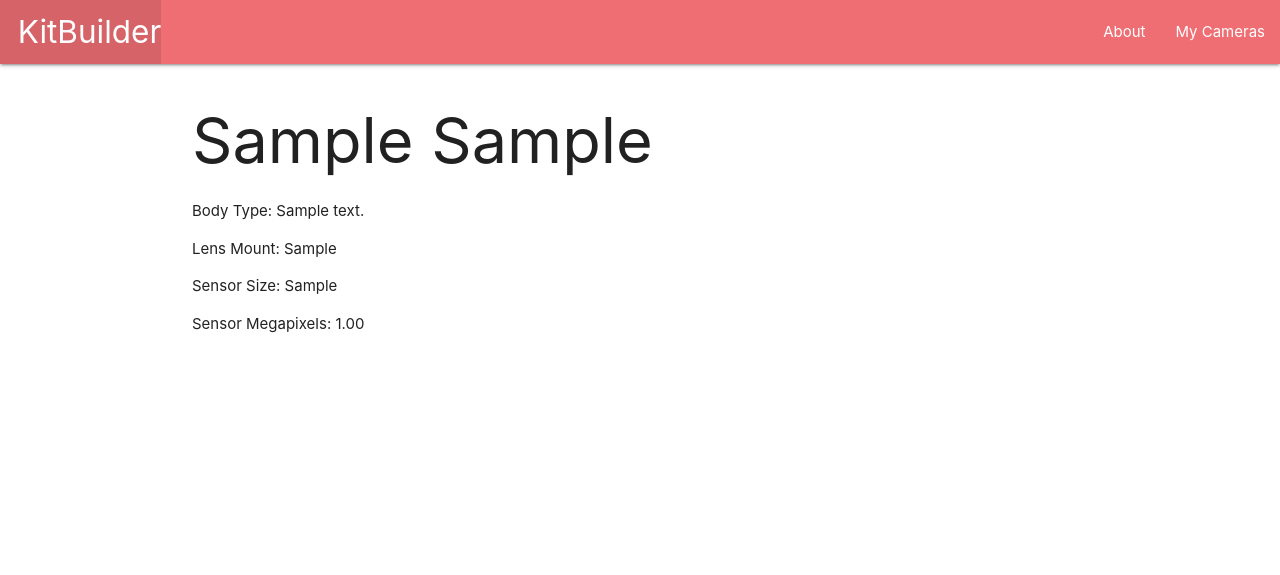
After one commit to benorloff/kit-builder, a Django app: page /cameras/1/ in a window 1280 px wide. The commit adds this page. Shown: the top 575 px of the page. Run offline with Django 4.2, Linux system fonts and the light colour scheme; tables that the repository leaves empty hold one stand-in row (values such as "Sample post").

Commit message:
namespace URLs

```diff
--- a/main_app/templates/base.html
+++ b/main_app/templates/base.html
@@ -6,6 +6,7 @@
   <meta name="viewport" content="width=device-width, initial-scale=1.0">
   <meta http-equiv="X-UA-Compatible" content="ie=edge">
   <title>KitBuilder</title>
+  <link href="https://fonts.googleapis.com/icon?family=Material+Icons" rel="stylesheet">
   <link rel="stylesheet" href="https://cdnjs.cloudflare.com/ajax/libs/materialize/1.0.0/css/materialize.min.css">
   <script src="https://cdnjs.cloudflare.com/ajax/libs/materialize/1.0.0/js/materialize.min.js"></script>
   <link rel="stylesheet" type="text/css" href="{% static 'css/style.css' %}">
--- /dev/null
+++ b/main_app/templates/cameras/detail.html
@@ -0,0 +1,11 @@
+{% extends 'base.html' %}
+{% block content %}
+
+<h1>{{ camera.make }} {{ camera.model }}</h1>
+
+<p>Body Type: {{ camera.body_type }}</p>
+<p>Lens Mount: {{ camera.lens_mount }}</p>
+<p>Sensor Size: {{ camera.sensor_size }}</p>
+<p>Sensor Megapixels: {{ camera.sensor_mp }}</p>
+
+{% endblock %}
--- a/main_app/templates/cameras/index.html
+++ b/main_app/templates/cameras/index.html
@@ -11,6 +11,7 @@
       <p>Lens Mount: {{ camera.lens_mount }}</p>
       <p>Sensor Size: {{ camera.sensor_size }}</p>
       <p>Sensor Megapixels: {{ camera.sensor_mp }}</p>
+      <a href="{% url 'main_app:detail' camera.id %}" class="btn-floating"><i class="material-icons">arrow_forward</i></a>
     </div>
   </div>
 {% endfor %}
--- a/main_app/urls.py
+++ b/main_app/urls.py
@@ -1,8 +1,10 @@
 from django.urls import path
 from . import views
 
+app_name = 'main_app'
 urlpatterns = [
     path('', views.home, name='home'),
     path('about/', views.about, name='about'),
     path('cameras/', views.cameras_index, name='index'),
+    path('cameras/<int:camera_id>/', views.cameras_detail, name='detail'),
 ]
--- a/main_app/views.py
+++ b/main_app/views.py
@@ -1,4 +1,4 @@
-from django.shortcuts import render
+from django.shortcuts import get_object_or_404, render
 from django.http import HttpResponse
 
 from .models import Camera
@@ -11,4 +11,9 @@ def about(request):
 
 def cameras_index(request):
     cameras = Camera.objects.order_by('make')
-    return render(request, 'cameras/index.html', { cameras })
+    context = {'cameras': cameras}
+    return render(request, 'cameras/index.html', context)
+
+def cameras_detail(request, camera_id):
+    camera = get_object_or_404(Camera, pk=camera_id)
+    return render(request, 'cameras/detail.html', {'camera': camera})
```
